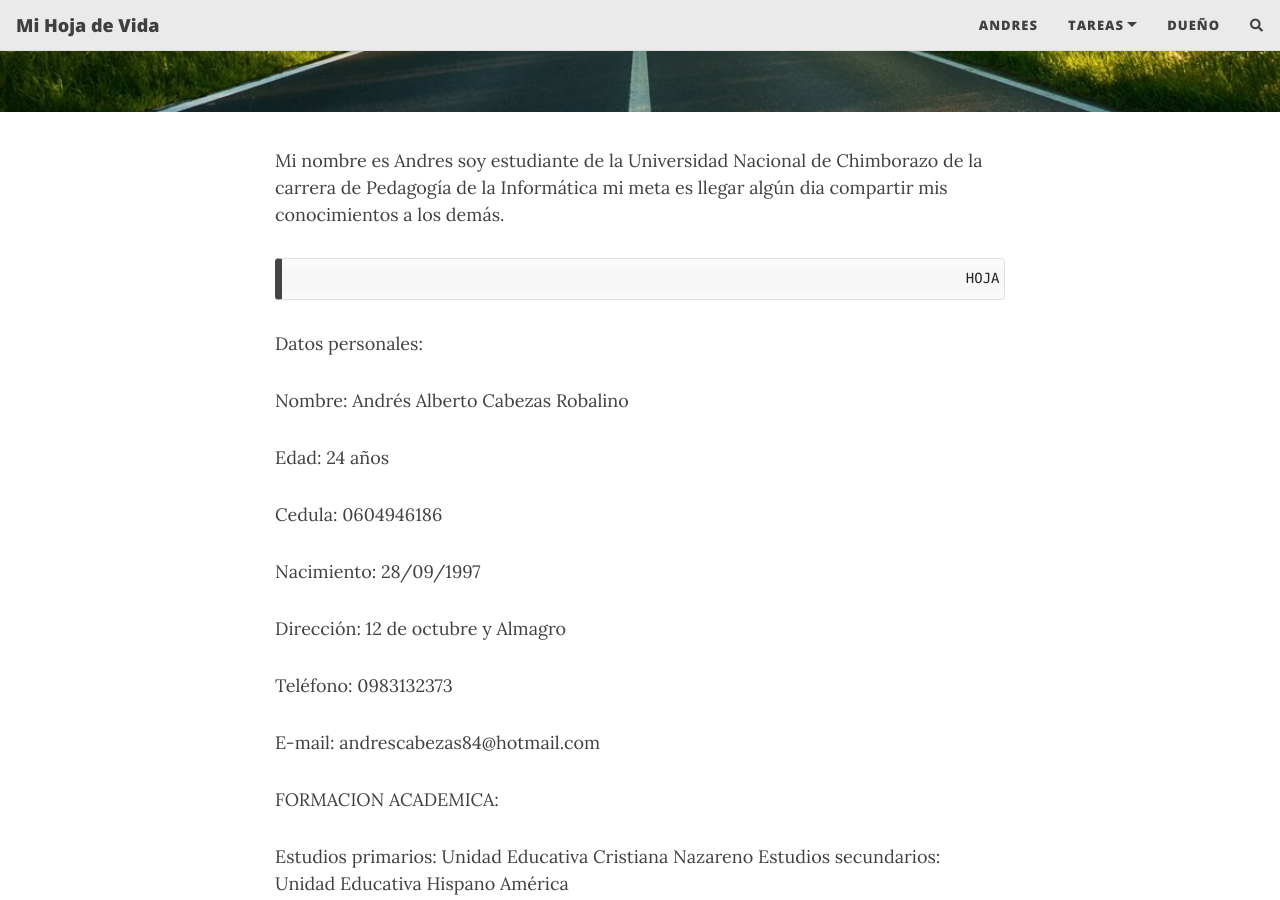
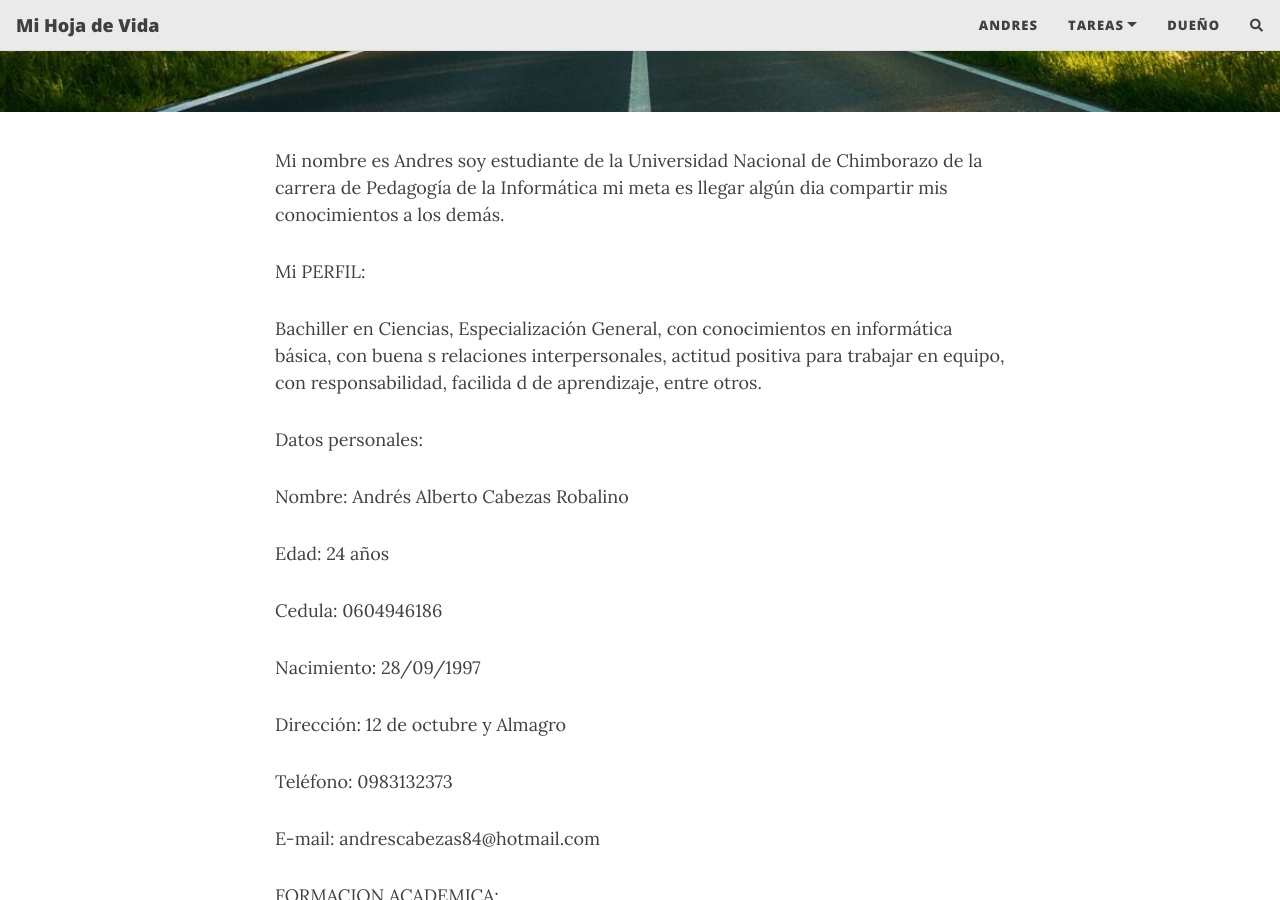
Before and after one commit to andrescabezas28/andrescabezas28.github.io, a Jekyll site: the page built from _posts/2020-02-26-flake-it-till-you-make-it.md, in a window 1280 px wide and 900 px high, scrolled down 431 px. Built offline with Jekyll 4.4.1, drawn with Linux system fonts in a browser that asks for light colours; nearby versions of some CDN libraries; comment, search, counter and statistics services are not loaded.

Commit message:
Update 2020-02-26-flake-it-till-you-make-it.md

```diff
--- a/_posts/2020-02-26-flake-it-till-you-make-it.md
+++ b/_posts/2020-02-26-flake-it-till-you-make-it.md
@@ -12,8 +12,9 @@ tags: [books, test]
 
 
 
-                                                                                    HOJA DE VIDA
-PERFIL:
+
+Mi PERFIL:
+
 Bachiller en Ciencias, Especialización General, con conocimientos en informática básica, con buena
 s relaciones interpersonales, actitud positiva para trabajar en equipo, con responsabilidad, facilida
 d de aprendizaje, entre otros.
```
